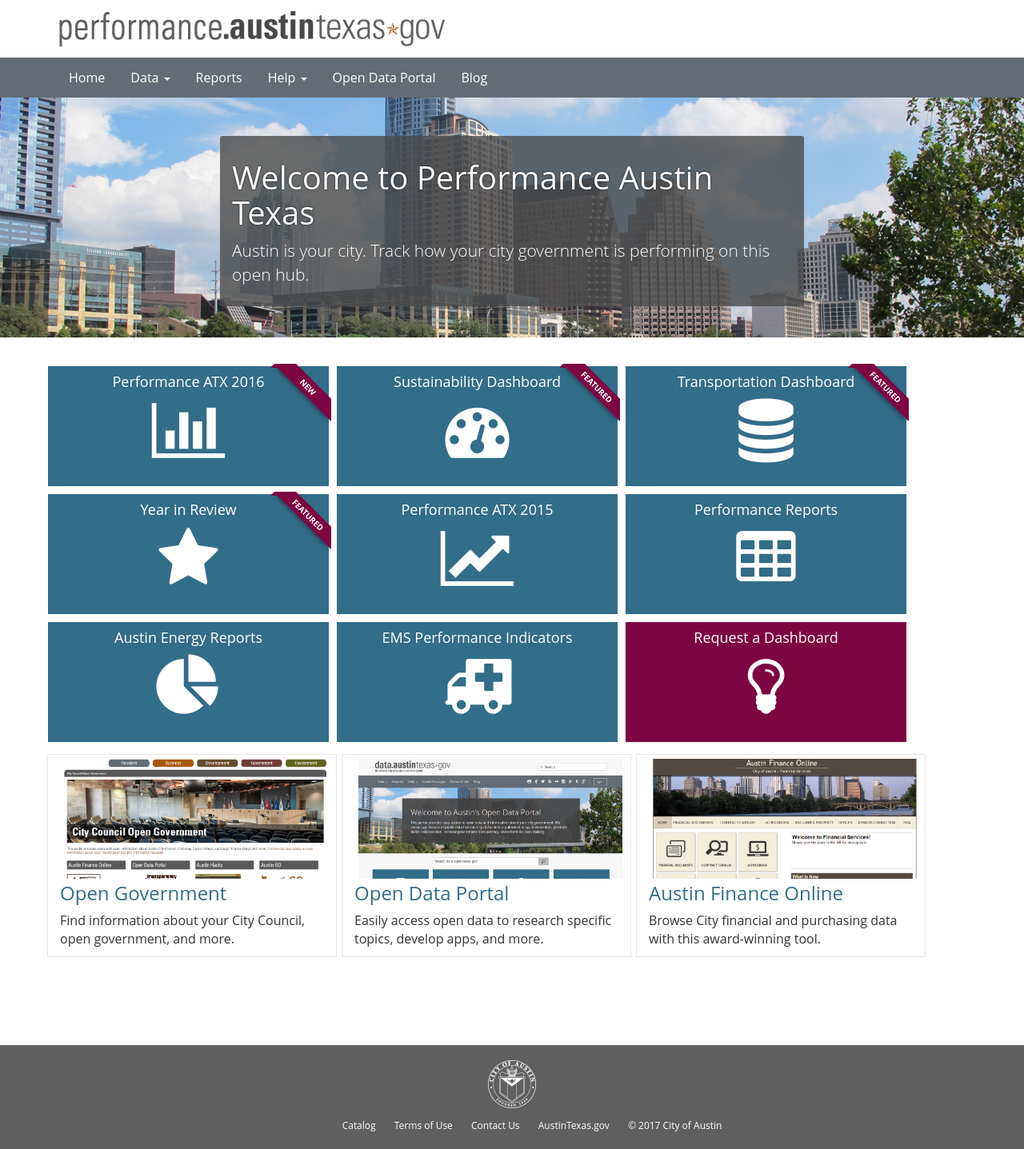
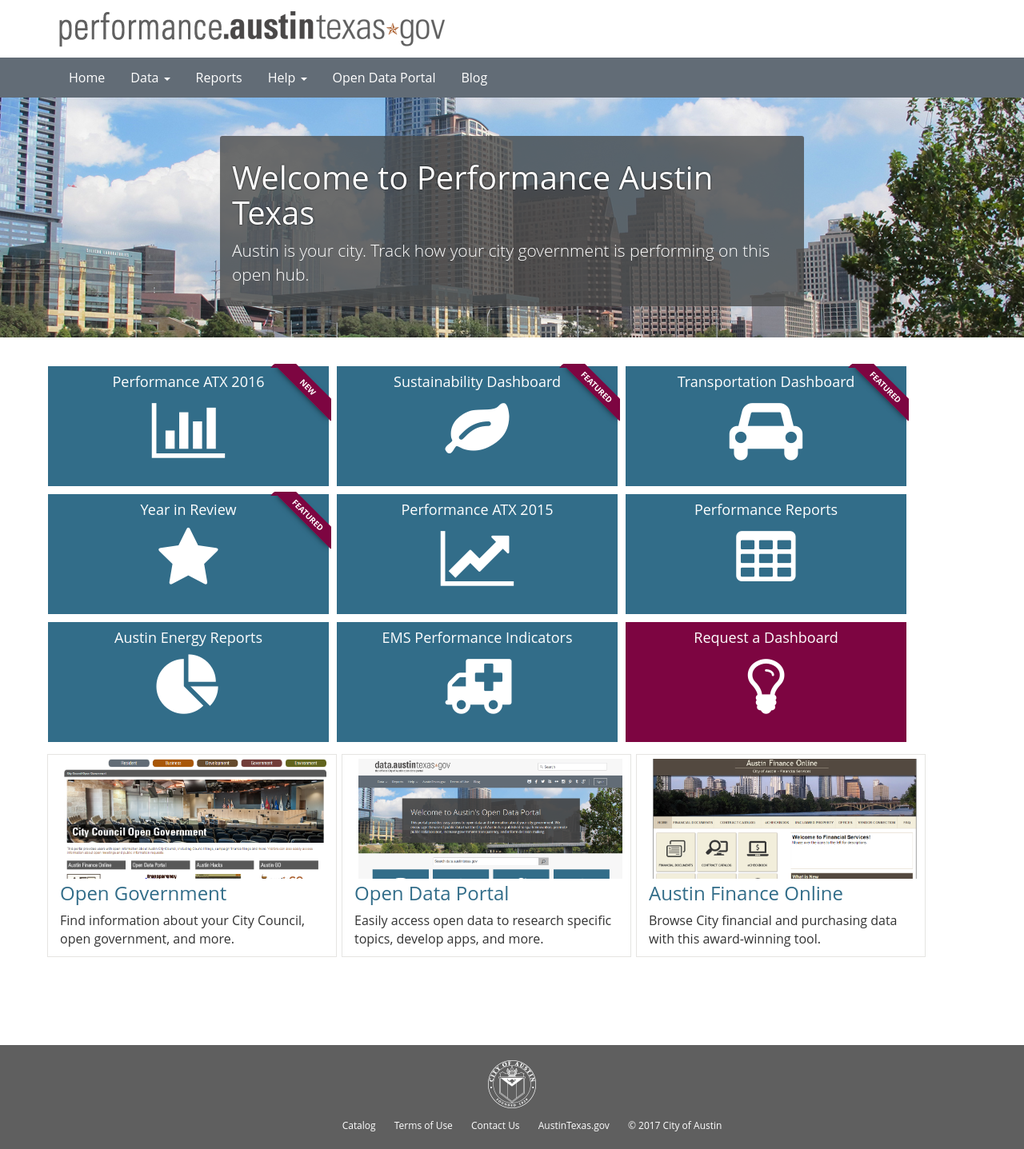
Before and after one commit to thuzarwin/PerformanceATX, a Jekyll site: the page built from index.md, in a window 1280 px wide. Shown: the whole page at 80% size. Built offline with Jekyll 4.4.1, drawn with Linux system fonts in a browser that asks for light colours; nearby versions of some CDN libraries; some web fonts are replaced.

Commit message:
Update homepage.html
Update URL for Sustainability Dashboard; Changed tile icons on Sustainability Dashboard and Transportation

```diff
--- a/_layouts/homepage.html
+++ b/_layouts/homepage.html
@@ -48,13 +48,13 @@
 
             </a>
 
- <a href='http://austintexas.gov/page/sustainability-performance-tracking' target='_blank'>
+ <a href='https://data.austintexas.gov/stories/s/Office-of-Sustainability-Dashboard/5t5d-xrry' target='_blank'>
               <div class="col-sm-3 homepage-button homepage-button-row-1">
  <div class="ribbon-wrapper-red">
                         <div class="ribbon-red">Featured</div>
                     </div>
                 <h4>Sustainability Dashboard</h4>
-                <i  class="fa button-icon fa-dashboard"data-toggle="tooltip" data-placement="right" title="Sustainability Dashboard"></i>
+                <i  class="fa button-icon fa fa-leaf"data-toggle="tooltip" data-placement="right" title="Sustainability Dashboard"></i>
               </div>
             </a>
 
@@ -63,7 +63,7 @@
                         <div class="ribbon-red">Featured</div>
                     </div>
             <h4>Transportation Dashboard</h4>
-            <i  class="fa button-icon fa-database"data-toggle="tooltip" data-placement="right" title="Transportation Dashboard"></i>
+            <i  class="fa button-icon fa fa-car"data-toggle="tooltip" data-placement="right" title="Transportation Dashboard"></i>
           </div>
         </a>
 
```
